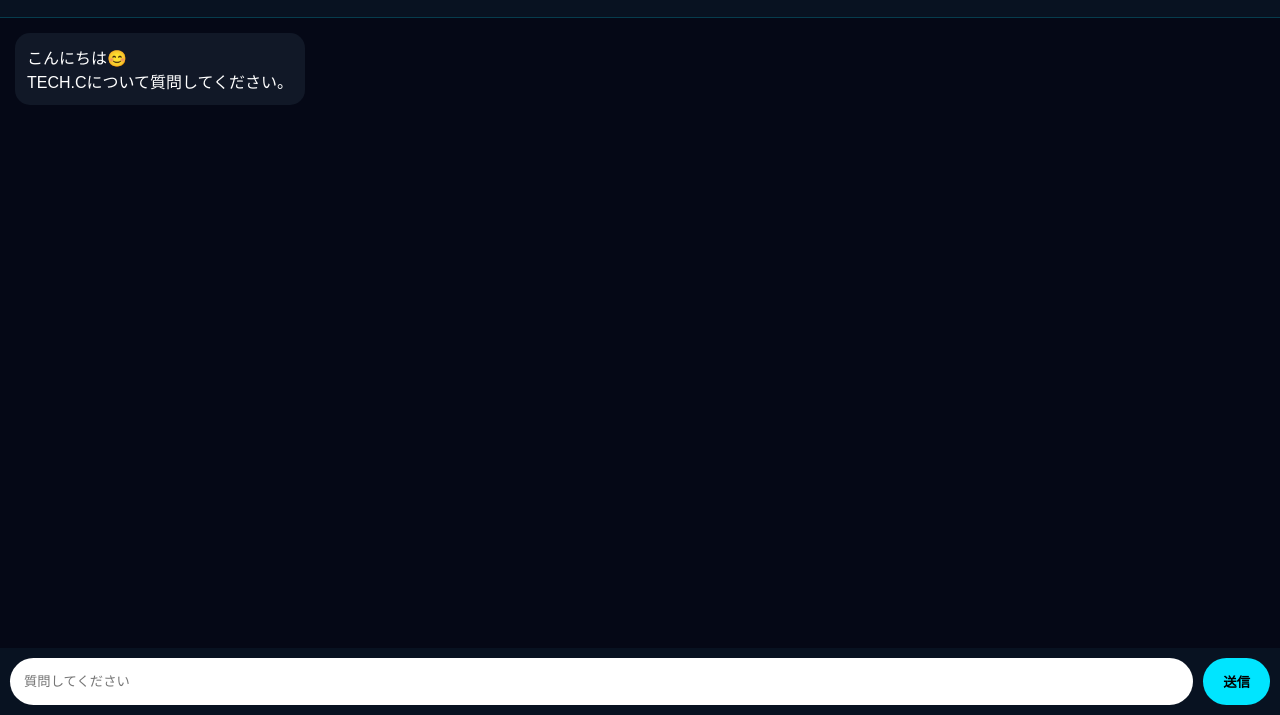
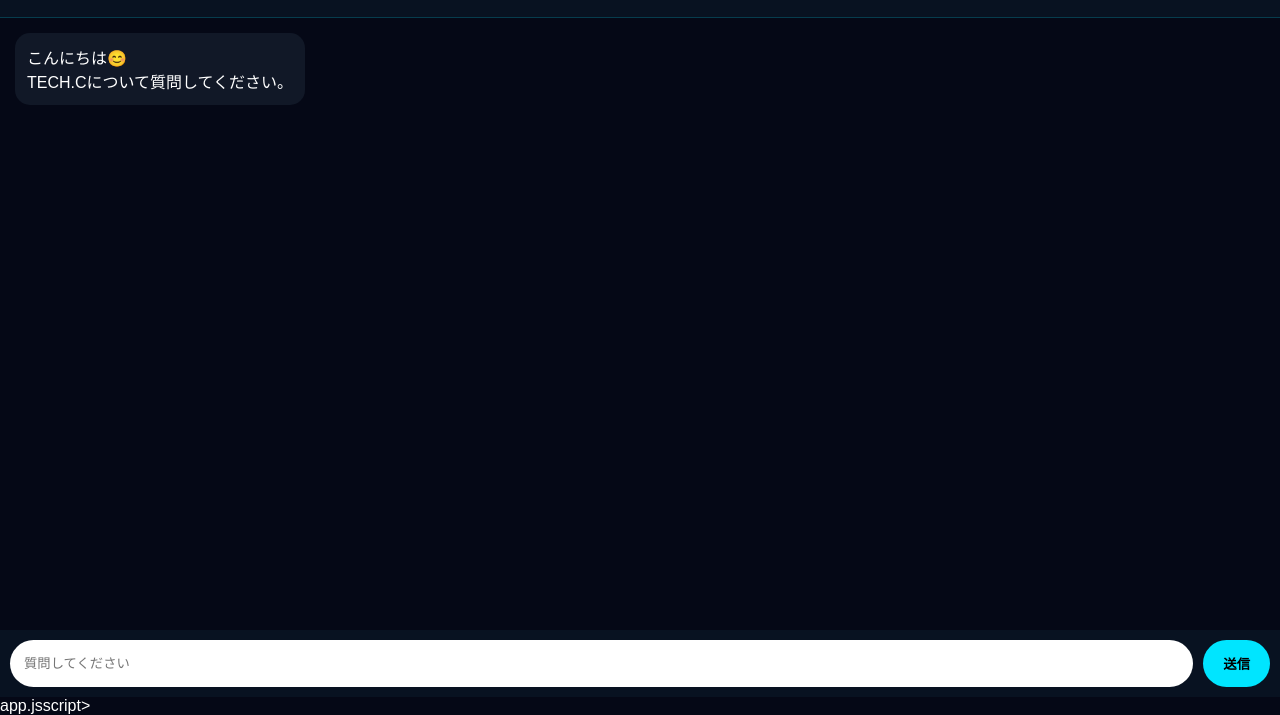
Before and after one commit to atakeuchi-rgb/techc-ai, a plain HTML site: page index.html in a window 1280 px wide. Shown: the part 85-800 px from the top of the page. Drawn offline with Linux system fonts and the light colour scheme.

Commit message:
Update index.html

```diff
--- a/index.html
+++ b/index.html
@@ -45,6 +45,8 @@ placeholder="質問してください">
 
 </div>
 
+<!-- 管理者ログイン -->
+
 <div id="loginModal" class="modal">
 
 <div class="modal-content">
@@ -68,6 +70,8 @@ placeholder="パスワード">
 
 </div>
 
+<!-- FAQ管理 -->
+
 <div id="adminModal" class="modal">
 
 <div class="modal-content">
@@ -80,7 +84,7 @@ placeholder="パスワード">
 
 </div>
 
-<script src="app.js"></script>
+app.jsscript>
 
 </body>
 </html>
```
